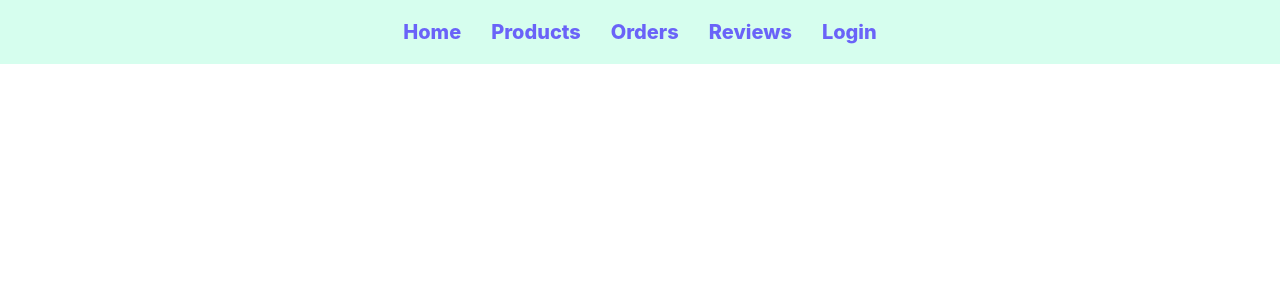
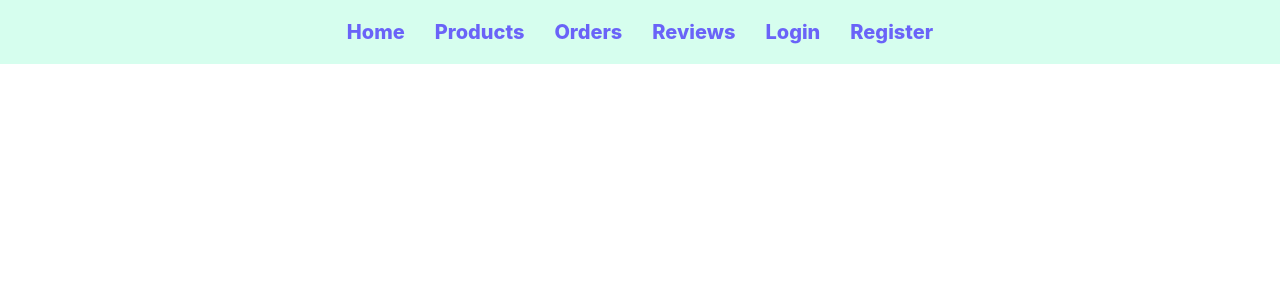
Before and after one commit to azmi0323/router-with-firebase, a React (Create React App) app: page /register in a window 1280 px wide. Shown: the top 300 px of the page. Built offline with nearby package versions, Linux system fonts and the light colour scheme.

Commit message:
commit after register component

```diff
--- a/src/App.js
+++ b/src/App.js
@@ -6,6 +6,7 @@ import Home from './Components/Home/Home';
 import Login from './Components/Login/Login';
 import Orders from './Components/Orders/Orders';
 import Products from './Components/Products/Products';
+import Register from './Components/Register/Register';
 import Reviews from './Components/Reviews/Reviews';
 
 function App() {
@@ -19,6 +20,7 @@ function App() {
         <Route path='/orders' element={<Orders></Orders>}></Route>
         <Route path='/reviews' element={<Reviews></Reviews>}></Route>
         <Route path='/login' element={<Login></Login>}></Route>
+        <Route path='/register' element={<Register></Register>}></Route>
       </Routes>
     </div>
   );
--- a/src/Components/Header/Header.js
+++ b/src/Components/Header/Header.js
@@ -11,6 +11,7 @@ const Header = () => {
       <Link to="/orders">Orders</Link>
       <Link to="/reviews">Reviews</Link>
       <Link to="/login">Login</Link>
+      <Link to="/register">Register</Link>
       </nav>
     </div>
   );
--- /dev/null
+++ b/src/Components/Register/Register.js
@@ -0,0 +1,11 @@
+import React from 'react';
+
+const Register = () => {
+    return (
+        <div>
+
+        </div>
+    );
+};
+
+export default Register;
```
Also changed, not shown: src/Components/Register/Register.css (added).
